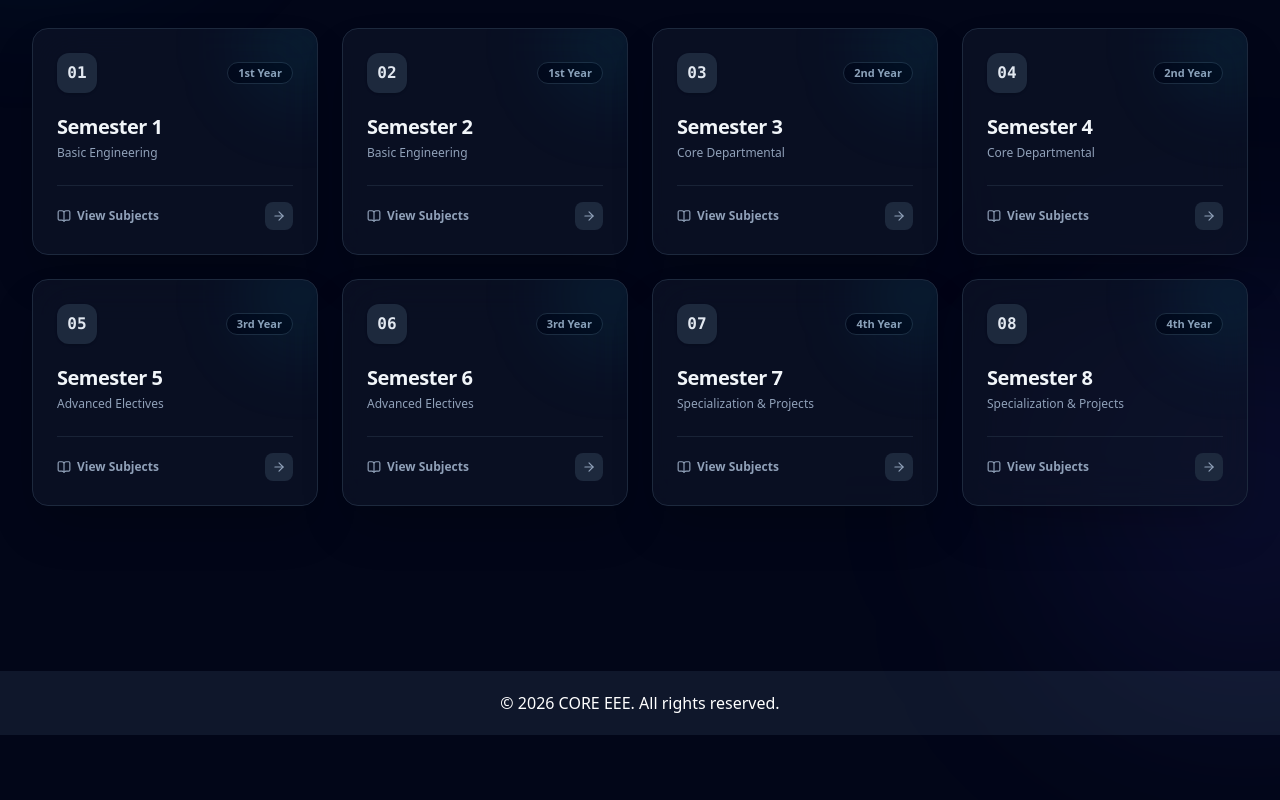
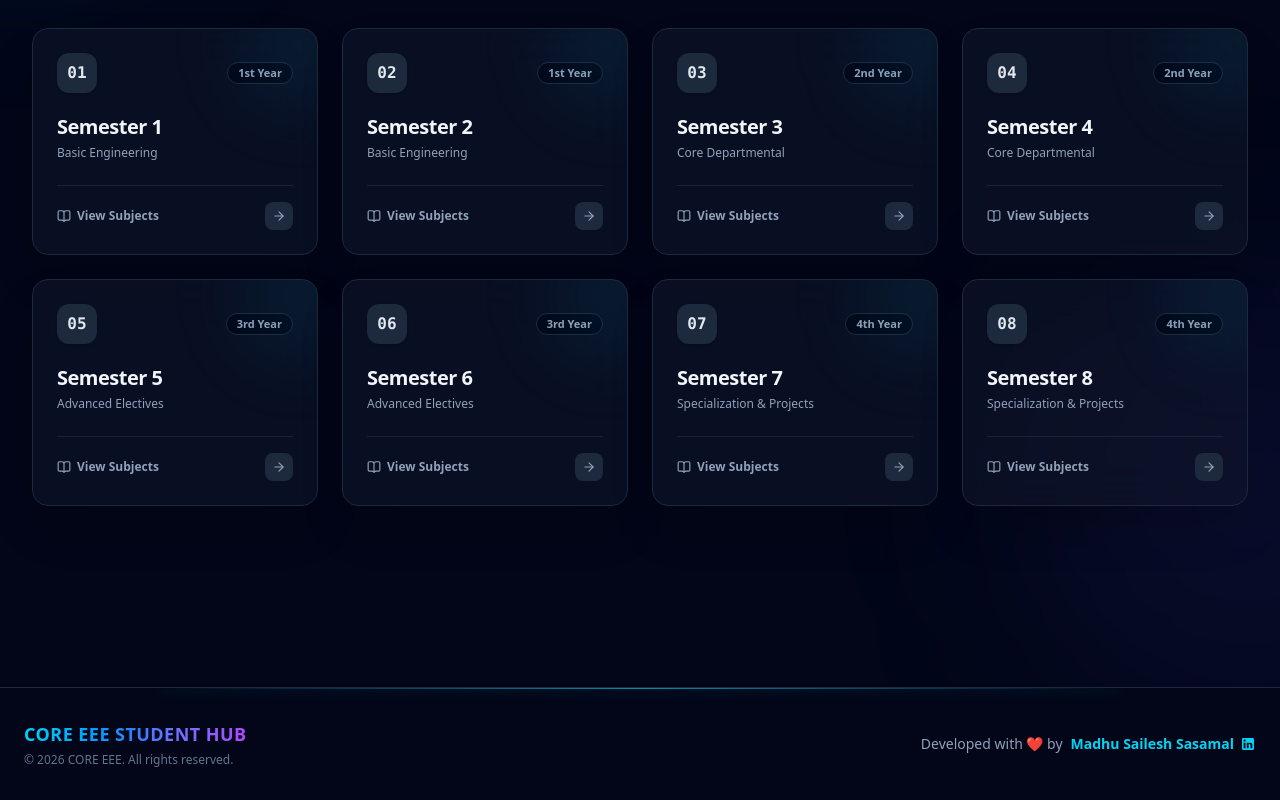
Before and after one commit to madhusailesh/eee-student-hub, a Next.js app in the folder client/: page /semester in a window 1280 px wide. Shown: the part 273-1073 px from the top of the page. Before the commit the page ends 1008 px from the top, so only its background shows below. Built offline with nearby package versions, Linux system fonts and the light colour scheme; no server answers.

Commit message:
refactor: update Loader text and enhance Footer component with new branding and layout

```diff
--- a/client/app/page.jsx
+++ b/client/app/page.jsx
@@ -25,7 +25,7 @@ export default function HomePage() {
   if (!dashboard) {
     return (
       <div className="min-h-[70vh] flex items-center justify-center">
-        <Loader text="Loading Hub Dashboard..." />
+        <Loader text="Loading CORE EEE ..." />
       </div>
     );
   }
--- a/client/components/layout/Footer.jsx
+++ b/client/components/layout/Footer.jsx
@@ -1,7 +1,47 @@
+import React from 'react';
+import Link from 'next/link';
+
 export default function Footer() {
   return (
-    <footer className="bg-slate-900 text-white py-5 text-center mt-16">
-      © {new Date().getFullYear()} CORE EEE. All rights reserved.
+    <footer className="relative mt-20 border-t border-slate-200 dark:border-slate-800 bg-slate-50 dark:bg-slate-950 text-slate-600 dark:text-slate-400 py-8 px-6 overflow-hidden transition-colors duration-300">
+      {/* Background Subtle Glowing Gradient Accent */}
+      <div className="absolute top-0 left-1/2 -translate-x-1/2 w-3/4 h-[1px] bg-gradient-to-r from-transparent via-cyan-500 to-transparent opacity-75 shadow-[0_0_15px_rgba(6,182,212,0.8)]" />
+
+      <div className="max-w-7xl mx-auto flex flex-col sm:flex-row items-center justify-between gap-4 text-center sm:text-left">
+        {/* Left Side: Hub Branding */}
+        <div>
+          <p className="text-lg font-bold text-transparent bg-clip-text bg-gradient-to-r from-cyan-600 via-blue-600 to-purple-600 dark:from-cyan-400 dark:via-blue-500 dark:to-purple-500 tracking-wide">
+            CORE EEE STUDENT HUB
+          </p>
+          <p className="text-xs text-slate-500 dark:text-slate-500 mt-1">
+            © {new Date().getFullYear()} CORE EEE. All rights reserved.
+          </p>
+        </div>
+
+        {/* Right Side: Developer Credit & LinkedIn */}
+        <div className="flex items-center gap-2 text-sm font-medium">
+          <span className="text-slate-600 dark:text-slate-400">Developed with ❤️ by</span>
+          <a
+            href="https://www.linkedin.com/in/madhu-sailesh-sasamal-6918912a4/"
+            target="_blank"
+            rel="noopener noreferrer"
+            className="group relative inline-flex items-center gap-1.5 font-semibold text-cyan-600 hover:text-cyan-700 dark:text-cyan-400 dark:hover:text-cyan-300 transition-colors duration-200"
+          >
+            <span>Madhu Sailesh Sasamal</span>
+
+            {/* LinkedIn Icon */}
+            <svg
+              className="w-4 h-4 fill-current transition-transform duration-200 group-hover:scale-110"
+              viewBox="0 0 24 24"
+            >
+              <path d="M19 3a2 2 0 0 1 2 2v14a2 2 0 0 1-2 2H5a2 2 0 0 1-2-2V5a2 2 0 0 1 2-2h14m-.5 15.5v-5.3a3.26 3.26 0 0 0-3.26-3.26c-.85 0-1.84.52-2.28 1.3v-1.11h-2.79v8.37h2.79v-4.93c0-.77.62-1.4 1.39-1.4a1.4 1.4 0 0 1 1.4 1.4v4.93h2.75M6.88 8.56a1.68 1.68 0 0 0 1.68-1.68c0-.93-.75-1.69-1.68-1.69a1.69 1.69 0 0 0-1.69 1.69c0 .93.76 1.68 1.69 1.68m1.39 9.94v-8.37H5.5v8.37h2.77z" />
+            </svg>
+
+            {/* Subtle Hover Underline Effect */}
+            <span className="absolute bottom-0 left-0 w-0 h-[1.5px] bg-cyan-600 dark:bg-cyan-400 transition-all duration-300 group-hover:w-full" />
+          </a>
+        </div>
+      </div>
     </footer>
   );
 }
```
